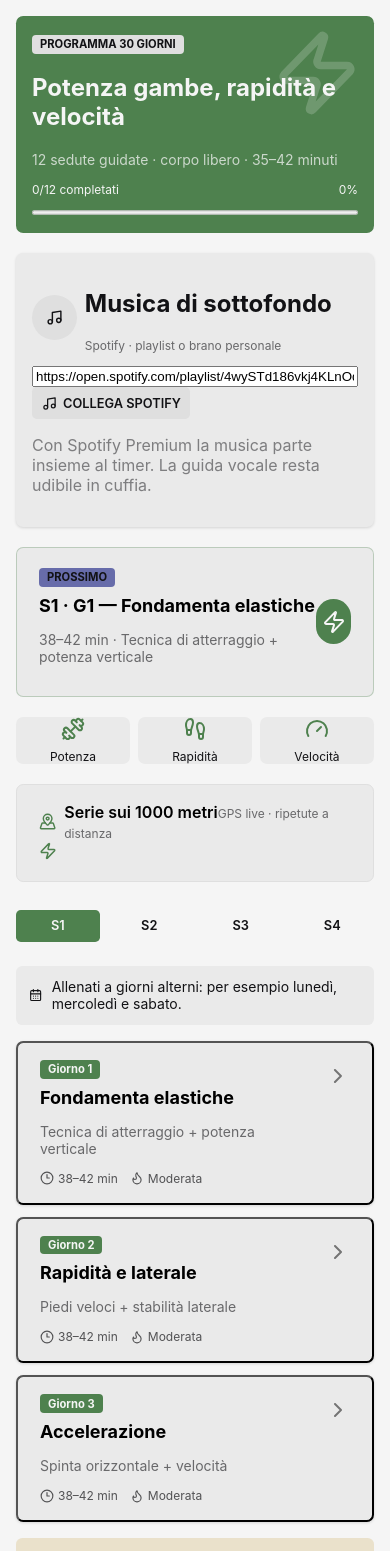
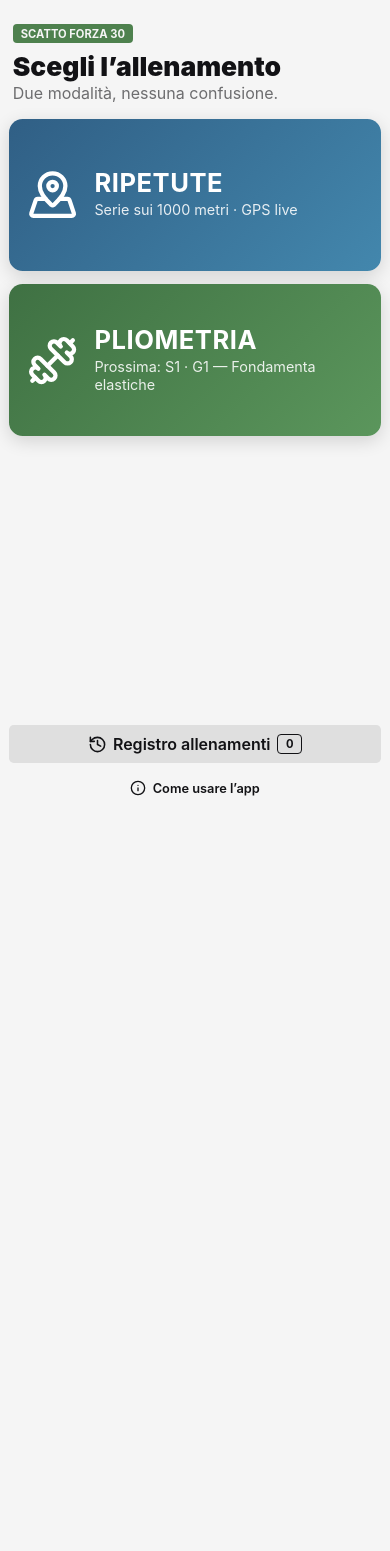
Before and after one commit to Maurizio-7887/Pliometric-Training, a React (Vite) app: page / in a window 390 px wide. Shown: the top 1551 px of the page. After the commit the page ends 844 px from the top, so only its background shows below. Built offline with nearby package versions, Linux system fonts and the light colour scheme.

Commit message:
Semplifica navigazione mobile in Ripetute e Pliometria

```diff
--- a/public/sw.js
+++ b/public/sw.js
@@ -1,4 +1,4 @@
-const CACHE = 'scatto-forza-30-v5';
+const CACHE = 'scatto-forza-30-v6-navigation';
 const APP_SHELL = ['./', './index.html', './manifest.webmanifest', './icons/icon-192.png', './icons/icon-512.png'];
 self.addEventListener('install', event => {
   event.waitUntil(caches.open(CACHE).then(cache => cache.addAll(APP_SHELL)).then(() => self.skipWaiting()));
--- a/src/App.tsx
+++ b/src/App.tsx
@@ -1,16 +1,14 @@
 import { useCallback, useEffect, useMemo, useState } from 'react';
-import { ArrowLeft, CheckCircle2, Dumbbell, Footprints, Gauge, History, Info, LogOut, MapPinned, Music, Zap } from 'lucide-react';
+import { ArrowLeft, CheckCircle2, Dumbbell, History, Info, MapPinned, Zap } from 'lucide-react';
 import { workouts } from './data';
 import type { SessionLog, Workout } from './types';
-import { WorkoutList } from './components/WorkoutList';
 import { WorkoutDetail } from './components/WorkoutDetail';
 import { GuidedTimer } from './components/GuidedTimer';
 import { WorkoutHistory } from './components/WorkoutHistory';
 import { RunIntervals } from './components/RunIntervals';
-import { handleSpotifyRedirect, isSpotifyLoggedIn, loginWithSpotify, spotifyLogout } from './spotifyAuth';
-import { getSpotifyLink, setSpotifyLink } from './spotify';
+import { handleSpotifyRedirect } from './spotifyAuth';
 
-type View = 'home' | 'detail' | 'timer' | 'history' | 'run';
+type View = 'home' | 'plyo' | 'detail' | 'timer' | 'history' | 'run';
 const STORAGE_KEY = 'scatto-forza-30-progress';
 const LOG_KEY = 'scatto-forza-30-session-log';
 
@@ -21,83 +19,95 @@ function readProgress(): Set<string> {
   } catch { return new Set(); }
 }
 function readLogs(): SessionLog[] {
-  try { const value=JSON.parse(localStorage.getItem(LOG_KEY)??'[]'); return Array.isArray(value)?value:[]; }
-  catch { return []; }
-}
-
-function SpotifyHomeCard() {
-  const [spotify, setSpotify] = useState(getSpotifyLink());
-  const [loggedIn, setLoggedIn] = useState(isSpotifyLoggedIn());
-  const saveSpotify = (value: string) => { setSpotify(value); setSpotifyLink(value); };
-  const logout = () => { spotifyLogout(); setLoggedIn(false); };
-
-  return <section className="card bg-base-200 border-2 border-success/50 shadow-sm">
-    <div className="card-body p-4 gap-3">
-      <div className="flex items-center gap-2">
-        <span className="btn btn-success btn-circle btn-sm pointer-events-none"><Music size={17} /></span>
-        <div><h2 className="font-bold">Musica di sottofondo</h2><p className="text-xs text-base-content/60">Spotify · playlist o brano personale</p></div>
-      </div>
-      <input type="url" inputMode="url" aria-label="Link Spotify" placeholder="https://open.spotify.com/playlist/..." className="input input-bordered input-sm w-full" value={spotify} onChange={e => saveSpotify(e.target.value)} />
-      {loggedIn ? <div className="flex items-center justify-between gap-2"><span className="text-xs text-success flex items-center gap-1"><CheckCircle2 size={14} /> Spotify connesso</span><button className="btn btn-ghost btn-xs" onClick={logout}><LogOut size={13} /> Disconnetti</button></div> : <button className="btn btn-success btn-sm" onClick={() => loginWithSpotify()}><Music size={15} /> COLLEGA SPOTIFY</button>}
-      <p className="text-[11px] text-base-content/50">Con Spotify Premium la musica parte insieme al timer. La guida vocale resta udibile in cuffia.</p>
-    </div>
-  </section>;
+  try {
+    const value = JSON.parse(localStorage.getItem(LOG_KEY) ?? '[]');
+    return Array.isArray(value) ? value : [];
+  } catch { return []; }
 }
 
 export default function App() {
   const [view, setView] = useState<View>('home');
   const [selected, setSelected] = useState<Workout | null>(null);
-  const [week, setWeek] = useState(1);
   const [completed, setCompleted] = useState<Set<string>>(new Set());
   const [ready, setReady] = useState(false);
   const [info, setInfo] = useState(false);
   const [logs, setLogs] = useState<SessionLog[]>([]);
 
   useEffect(() => {
-    const done = readProgress();
-    setCompleted(done);
+    setCompleted(readProgress());
     setLogs(readLogs());
-    const next = workouts.find(w => !done.has(w.id));
-    if (next) setWeek(next.week);
     handleSpotifyRedirect().finally(() => setReady(true));
   }, []);
-
   useEffect(() => {
     if (ready) localStorage.setItem(STORAGE_KEY, JSON.stringify([...completed]));
   }, [completed, ready]);
-  useEffect(() => { if (ready) localStorage.setItem(LOG_KEY, JSON.stringify(logs)); }, [logs, ready]);
+  useEffect(() => {
+    if (ready) localStorage.setItem(LOG_KEY, JSON.stringify(logs));
+  }, [logs, ready]);
 
   const doneCount = completed.size;
-  const progress = Math.round(doneCount / 12 * 100);
-  const open = (w: Workout) => { setSelected(w); setView('detail'); window.scrollTo(0, 0); };
-  const startSession = useCallback((startedAt:string) => {
+  const progress = Math.round(doneCount / workouts.length * 100);
+  const allComplete = doneCount >= workouts.length;
+  const nextWorkout = useMemo(
+    () => workouts.find(workout => !completed.has(workout.id)) ?? workouts[workouts.length - 1],
+    [completed],
+  );
+  const open = (workout: Workout) => {
+    setSelected(workout);
+    setView('detail');
+    window.scrollTo(0, 0);
+  };
+  const startSession = useCallback((startedAt: string) => {
     if (!selected) return;
-    const id=`${selected.id}-${startedAt}`;
-    setLogs(prev=>[{id,workoutId:selected.id,workoutTitle:`S${selected.week} · G${selected.day} — ${selected.title}`,startedAt,endedAt:null,durationSeconds:null,status:'in_corso'},...prev.filter(x=>x.id!==id)]);
+    const id = `${selected.id}-${startedAt}`;
+    setLogs(previous => [{
+      id,
+      workoutId: selected.id,
+      workoutTitle: `S${selected.week} · G${selected.day} — ${selected.title}`,
+      startedAt,
+      endedAt: null,
+      durationSeconds: null,
+      status: 'in_corso',
+    }, ...previous.filter(item => item.id !== id)]);
   }, [selected]);
-  const completeSession = useCallback((startedAt:string,endedAt:string) => {
+  const completeSession = useCallback((startedAt: string, endedAt: string) => {
     if (!selected) return;
-    const id=`${selected.id}-${startedAt}`; const durationSeconds=Math.max(0,Math.round((Date.parse(endedAt)-Date.parse(startedAt))/1000));
-    setCompleted(prev => new Set(prev).add(selected.id));
-    setLogs(prev=>prev.map(x=>x.id===id?{...x,endedAt,durationSeconds,status:'completato'}:x));
+    const id = `${selected.id}-${startedAt}`;
+    const durationSeconds = Math.max(0, Math.round((Date.parse(endedAt) - Date.parse(startedAt)) / 1000));
+    setCompleted(previous => new Set(previous).add(selected.id));
+    setLogs(previous => previous.map(item => item.id === id
+      ? { ...item, endedAt, durationSeconds, status: 'completato' }
+      : item));
   }, [selected]);
-  const nextWorkout = useMemo(() => workouts.find(w => !completed.has(w.id)) ?? workouts[11], [completed]);
 
   if (!ready) return <div className="h-screen flex items-center justify-center"><span className="loading loading-spinner loading-lg text-primary" /></div>;
-  if (view === 'timer' && selected) return <main className="app-shell max-w-lg mx-auto p-4"><GuidedTimer workout={selected} onExit={() => setView('detail')} onStart={startSession} onComplete={completeSession} /></main>;
-  if (view === 'detail' && selected) return <main className="app-shell max-w-lg mx-auto p-4"><WorkoutDetail workout={selected} onBack={() => setView('home')} onStart={() => setView('timer')} /></main>;
-  if (view === 'history') return <main className="app-shell max-w-lg mx-auto p-4 space-y-4"><button className="btn btn-ghost btn-sm" onClick={() => setView('home')}><ArrowLeft size={18} /> Programma</button><WorkoutHistory logs={logs} onClear={() => { if (window.confirm('Cancellare tutto il registro e i progressi salvati? Non si può annullare.')) { setLogs([]); setCompleted(new Set()); } }} /></main>;
+  if (view === 'timer' && selected) return <main className="app-shell w-full p-3"><GuidedTimer workout={selected} onExit={() => setView('detail')} onStart={startSession} onComplete={completeSession} /></main>;
+  if (view === 'detail' && selected) return <main className="app-shell w-full p-3"><WorkoutDetail workout={selected} onBack={() => setView('plyo')} onStart={() => setView('timer')} /></main>;
+  if (view === 'history') return <main className="app-shell w-full p-3 space-y-4"><button className="btn btn-ghost btn-sm" onClick={() => setView('home')}><ArrowLeft size={18} /> Home</button><WorkoutHistory logs={logs} onClear={() => { if (window.confirm('Cancellare tutto il registro e i progressi salvati? Non si può annullare.')) { setLogs([]); setCompleted(new Set()); } }} /></main>;
   if (view === 'run') return <RunIntervals onExit={() => setView('home')} />;
 
-  return <main className="app-shell max-w-lg mx-auto p-4 pb-10 space-y-5">
-    <section className="card bg-primary text-primary-content overflow-hidden"><div className="card-body p-5 relative"><div className="absolute right-3 top-3 opacity-20"><Zap size={90} /></div><span className="badge">PROGRAMMA 30 GIORNI</span><h1 className="text-2xl font-bold max-w-xs">Potenza gambe, rapidità e velocità</h1><p className="text-primary-content/75 text-sm">12 sedute guidate · corpo libero · 35–42 minuti</p><div className="mt-2"><div className="flex justify-between text-xs"><span>{doneCount}/12 completati</span><span>{progress}%</span></div><progress className="progress w-full" value={progress} max="100" /></div></div></section>
-    <SpotifyHomeCard />
-    <button className="card bg-base-200 w-full text-left border border-primary/30" onClick={() => open(nextWorkout)}><div className="card-body p-4"><div className="flex items-center justify-between"><div><span className="badge badge-secondary">PROSSIMO</span><h2 className="font-bold text-lg mt-2">S{nextWorkout.week} · G{nextWorkout.day} — {nextWorkout.title}</h2><p className="text-sm text-base-content/60">{nextWorkout.duration} · {nextWorkout.focus}</p></div><span className="btn btn-primary btn-circle"><Zap /></span></div></div></button>
-    <div className="grid grid-cols-3 gap-2 text-center"><div className="stat bg-base-200 rounded-box p-3"><Dumbbell className="mx-auto text-primary" /><div className="text-xs mt-1">Potenza</div></div><div className="stat bg-base-200 rounded-box p-3"><Footprints className="mx-auto text-primary" /><div className="text-xs mt-1">Rapidità</div></div><div className="stat bg-base-200 rounded-box p-3"><Gauge className="mx-auto text-primary" /><div className="text-xs mt-1">Velocità</div></div></div>
-    <button className="card bg-base-200 w-full text-left border border-primary/20" onClick={() => setView('run')}><div className="card-body p-4 flex-row items-center justify-between"><div className="flex items-center gap-2"><MapPinned size={19} className="text-primary" /><div><span className="font-semibold block">Serie sui 1000 metri</span><span className="text-xs text-base-content/60">GPS live · ripetute a distanza</span></div></div><Zap size={18} className="text-primary" /></div></button>
-    <WorkoutList workouts={workouts} selectedWeek={week} onWeek={setWeek} onOpen={open} completed={completed} />
-    <button className="card bg-base-200 w-full text-left" onClick={() => setView('history')}><div className="card-body p-4 flex-row items-center justify-between"><div className="flex items-center gap-2"><History size={19} className="text-primary" /><span className="font-semibold">Registro allenamenti</span></div><span className="badge badge-outline">{logs.length}</span></div></button>
-    <button className="btn btn-ghost btn-sm w-full" onClick={() => setInfo(v => !v)}><Info size={16} /> Come usare il programma</button>
-    {info && <div className="card bg-base-200"><div className="card-body p-4 text-sm space-y-2"><p><strong>1.</strong> Collega le cuffiette prima di premere START.</p><p><strong>2.</strong> Usa prato regolare, pista o pavimento sportivo; non asfalto.</p><p><strong>3.</strong> Mantieni almeno 48 ore tra le sedute. Se hai una gara o un lavoro di sprint intenso, non sommare questa seduta nello stesso giorno.</p><p><strong>4.</strong> Il corpetto è facoltativo e indicato solo in due esercizi: 3–5% del peso corporeo, esclusivamente con tecnica solida.</p><p><strong>5.</strong> Il timer stima il tempo per le ripetizioni: se termini prima, resta fermo e recupera.</p></div></div>}
+  if (view === 'plyo') return <main className="app-shell w-full p-3 pb-10 space-y-4">
+    <button className="btn btn-ghost btn-sm" onClick={() => setView('home')}><ArrowLeft size={18} /> Home</button>
+    <section className="card bg-primary text-primary-content"><div className="card-body p-4">
+      <span className="badge">PLIOMETRIA PROGRESSIVA</span>
+      <h1 className="text-2xl font-bold">Il tuo prossimo allenamento</h1>
+      <div><div className="flex justify-between text-sm"><span>{doneCount}/{workouts.length} completati</span><span>{progress}%</span></div><progress className="progress w-full" value={progress} max="100" /></div>
+    </div></section>
+    {allComplete ? <section className="card bg-base-200"><div className="card-body p-5 text-center space-y-3"><CheckCircle2 size={52} className="mx-auto text-success" /><h2 className="text-2xl font-bold">Programma completato</h2><p>Hai terminato tutte le sedute previste.</p></div></section>
+      : <button className="next-plyo-card card bg-base-200 w-full text-left border border-primary/30" onClick={() => open(nextWorkout)}><div className="card-body p-5"><div className="flex items-center justify-between gap-3"><div><span className="badge badge-secondary">SEDUTA SBLOCCATA</span><h2 className="font-bold text-2xl mt-2">S{nextWorkout.week} · G{nextWorkout.day}</h2><h3 className="font-semibold text-lg">{nextWorkout.title}</h3><p className="text-sm text-base-content/60 mt-1">{nextWorkout.duration} · {nextWorkout.focus}</p></div><span className="btn btn-primary btn-circle"><Zap /></span></div></div></button>}
+    <div className="alert alert-warning text-sm"><Info size={18} /> La seduta successiva si sblocca solo dopo aver completato quella corrente. Mantieni almeno 48 ore di recupero.</div>
+  </main>;
+
+  return <main className="app-shell home-shell w-full p-3 pb-10">
+    <header className="home-header"><span className="badge badge-primary">SCATTO FORZA 30</span><h1>Scegli l’allenamento</h1><p>Due modalità, nessuna confusione.</p></header>
+    <div className="home-choice-grid">
+      <button className="home-choice home-choice-run" onClick={() => setView('run')}><MapPinned /><span><strong>RIPETUTE</strong><small>Serie sui 1000 metri · GPS live</small></span></button>
+      <button className="home-choice home-choice-plyo" onClick={() => setView('plyo')}><Dumbbell /><span><strong>PLIOMETRIA</strong><small>{allComplete ? 'Programma completato' : `Prossima: S${nextWorkout.week} · G${nextWorkout.day} — ${nextWorkout.title}`}</small></span></button>
+    </div>
+    <div className="home-secondary-actions">
+      <button className="btn w-full" onClick={() => setView('history')}><History size={19} /> Registro allenamenti <span className="badge badge-outline">{logs.length}</span></button>
+      <button className="btn btn-ghost btn-sm w-full" onClick={() => setInfo(value => !value)}><Info size={16} /> Come usare l’app</button>
+      {info && <div className="card bg-base-200"><div className="card-body p-4 text-sm space-y-2"><p><strong>Ripetute:</strong> apre direttamente le serie sui 1000 metri.</p><p><strong>Pliometria:</strong> mostra soltanto la prossima seduta prevista; le successive restano bloccate.</p><p>Collega le cuffiette e mantieni almeno 48 ore tra due sedute pliometriche.</p></div></div>}
+    </div>
   </main>;
 }
```
Also changed, not shown: src/styles.css.
